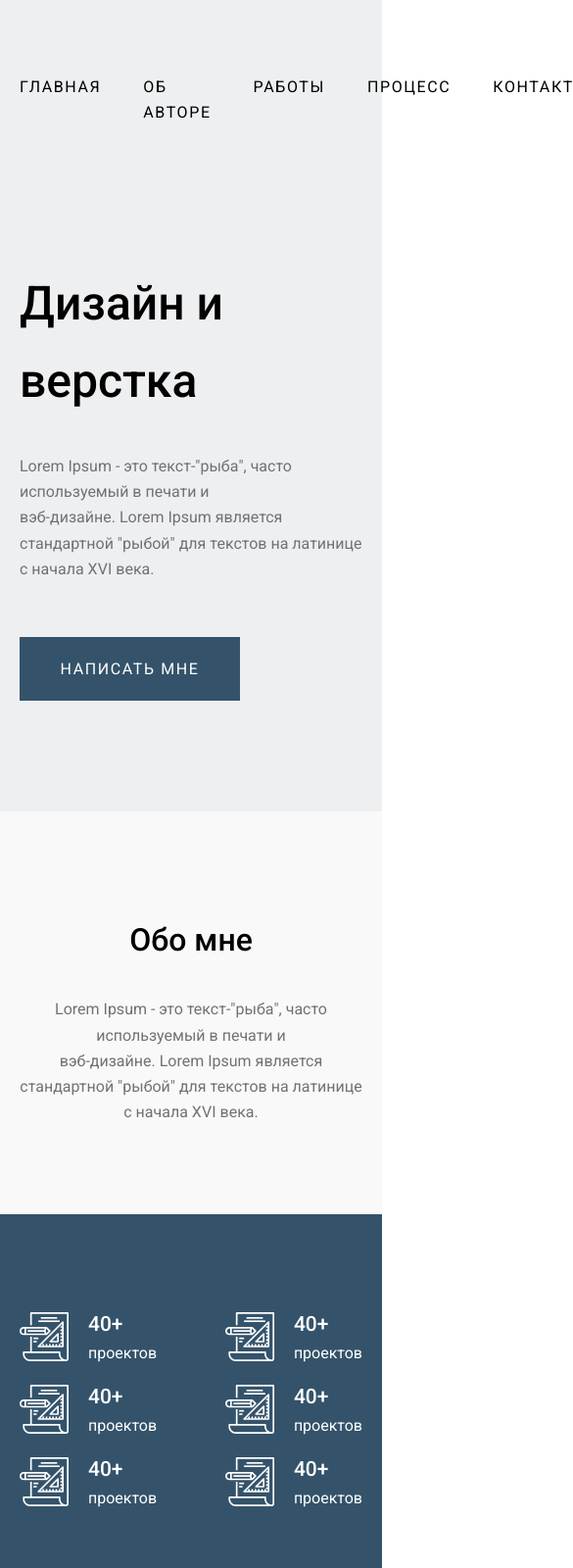
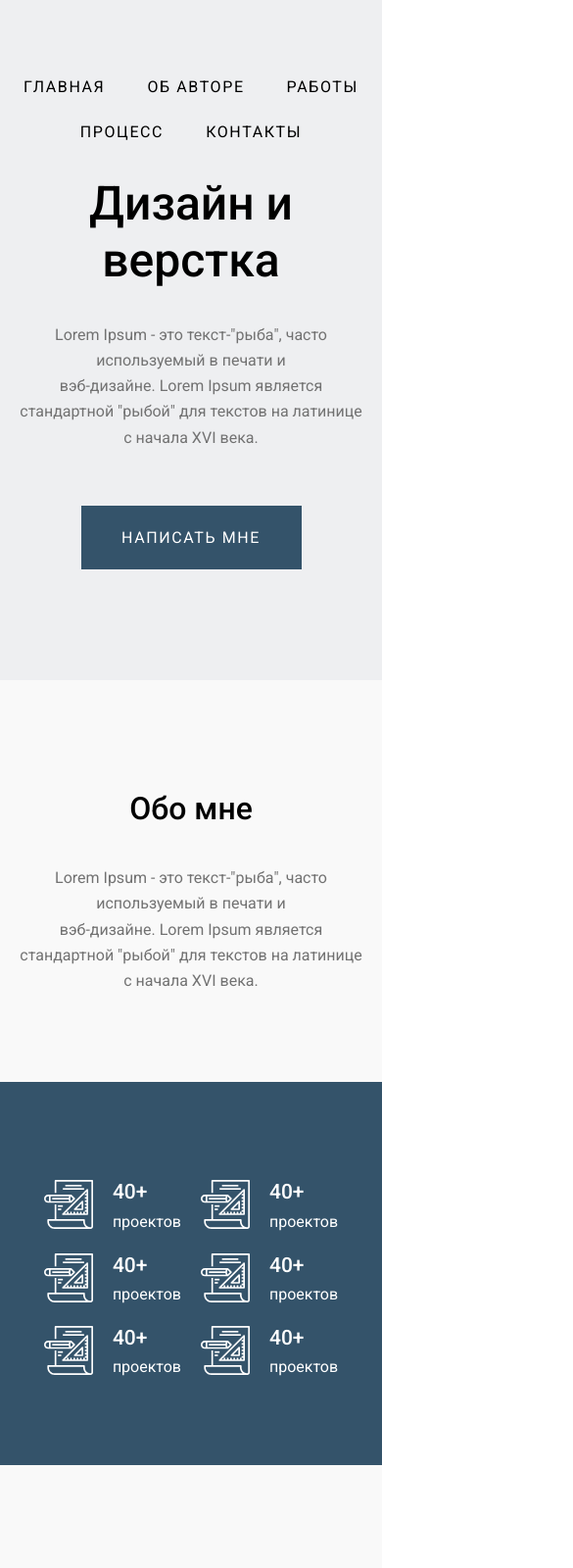
Before and after one commit to denys-teach/lesson_8, a plain HTML site: page index.html in a window 390 px wide. Shown: the top 1600 px of the page at 98% size, 585 px wide, since content can reach past the window. Drawn offline with Linux system fonts and the light colour scheme.

Commit message:
added responsive(@media)

```diff
--- a/assets/css/style.css
+++ b/assets/css/style.css
@@ -73,7 +73,6 @@ body {
   padding-top: 66px;
   padding-bottom: 113px;
   background-color: var(--color-gray_light);
-  min-height: 700px;
 }
 
 /*navbar*/
@@ -83,7 +82,7 @@ body {
 }
 .navbar__list {
   display: flex;
-  gap: 43px;
+  column-gap: 43px;
 }
 
 .navbar_link {
@@ -219,3 +218,43 @@ body {
   font-size: 0.8125rem; /*13px*/
   line-height: var(--line-height-lg);
 }
+@media (min-width: 992px) {
+  .header {
+    min-height: 700px;
+  }
+}
+
+@media (max-width: 992px) {
+  .navbar {
+    margin-bottom: 50px;
+  }
+  .content__title {
+    line-height: var(--line-height-normal);
+  }
+  .experience__container {
+    justify-content: center;
+  }
+
+  .experience-item {
+    flex-basis: 25%;
+  }
+
+  .video__iframe {
+    height: 400px;
+  }
+}
+
+@media (max-width: 768px) {
+  .navbar__list {
+    flex-wrap: wrap;
+    justify-content: center;
+  }
+  .video__iframe {
+    height: 300px;
+  }
+  .content {
+    text-align: center;
+    align-items: center;
+    min-width: 100%;
+  }
+}
```
